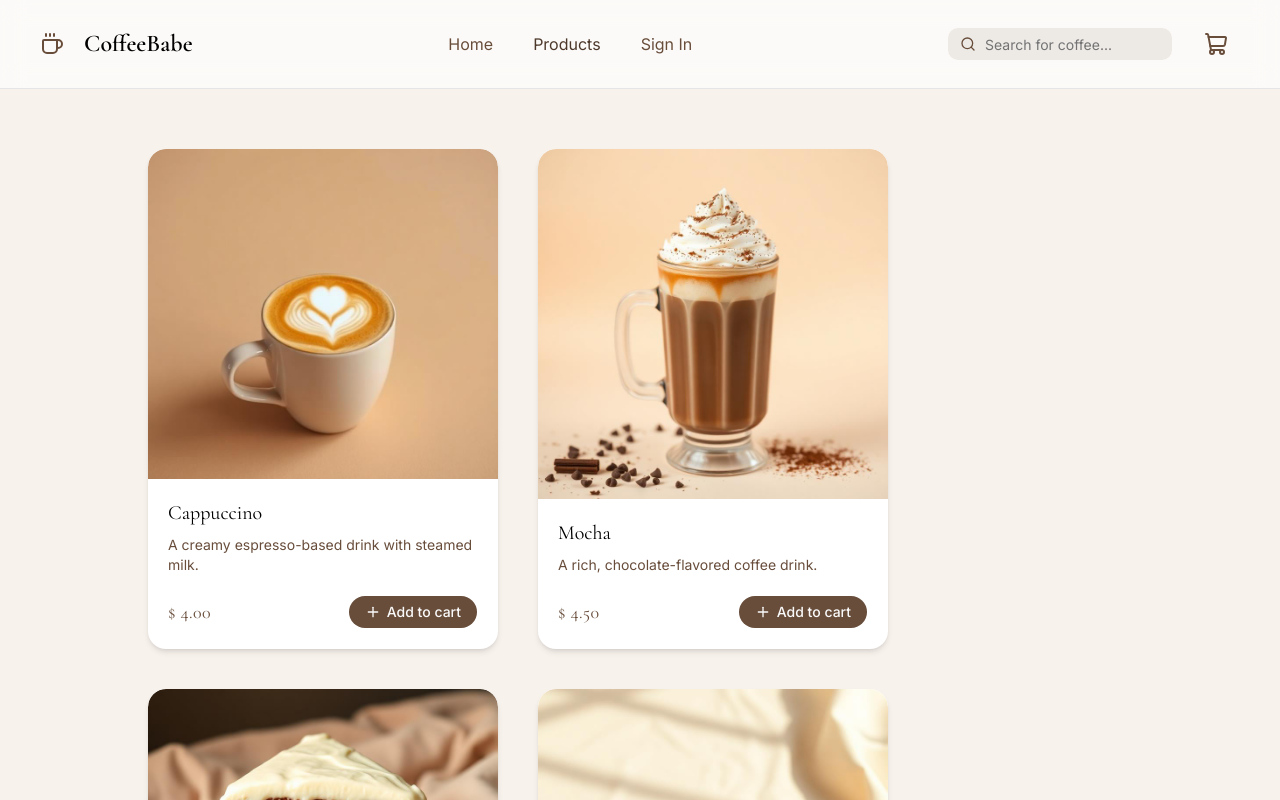
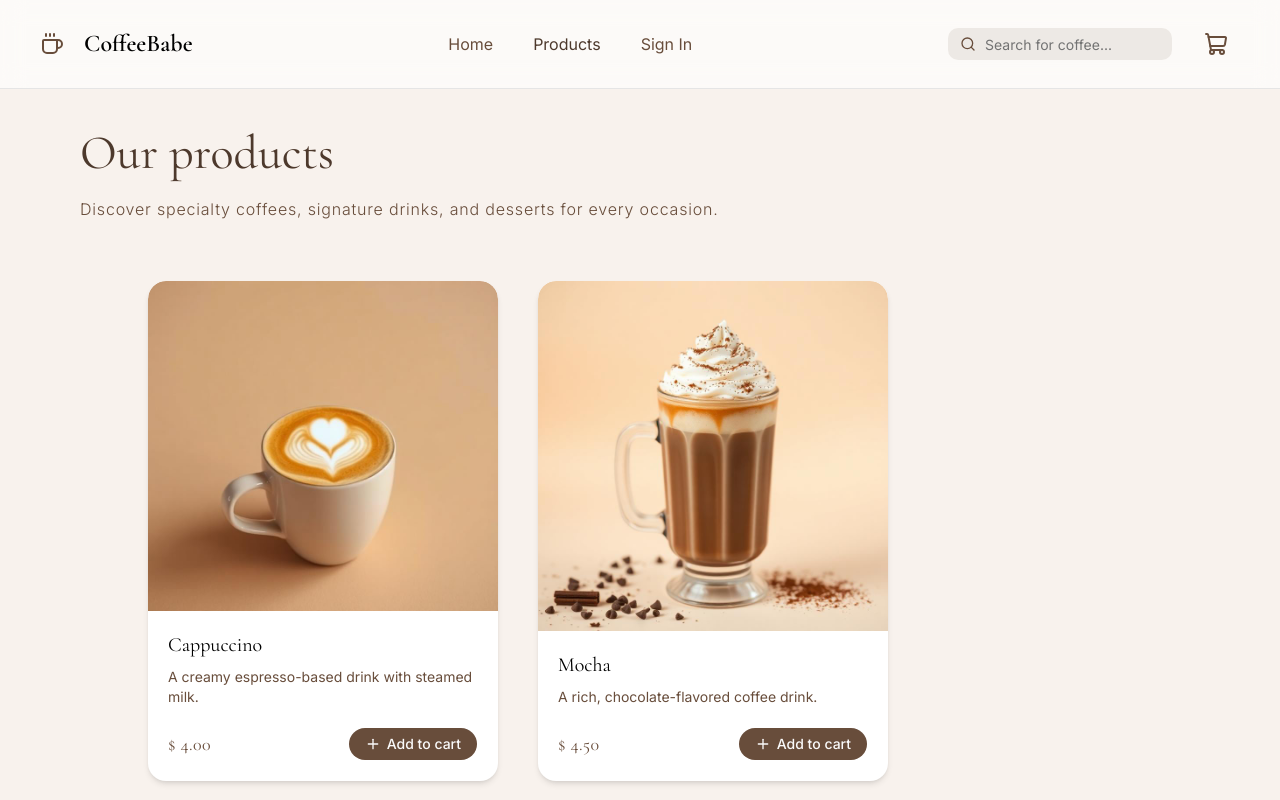
Before and after one commit to Rafaelszc/CoffeeBabe, a React (Vite) app in the folder frontend/: page /products in a window 1280 px wide. Shown: the top 800 px of the page. Built offline with nearby package versions, Linux system fonts and the light colour scheme.

Commit message:
refactor (frontend): add some text to products page

```diff
--- a/frontend/src/pages/Products/Products.jsx
+++ b/frontend/src/pages/Products/Products.jsx
@@ -19,9 +19,10 @@ export const Products = () => {
   }, []);
 
   return (
-    <div className="bg-white/20 gap-8 py-10">
-      <div>
-
+    <div className="bg-white/20 flex flex-col gap-10 py-10">
+      <div className="px-20 flex flex-col gap-5">
+        <h2 className="text-5xl text-secondary-foreground block">Our products</h2>
+        <p className="text-secondary font-light tracking-wider">Discover specialty coffees, signature drinks, and desserts for every occasion.</p>
       </div>
       <div className="w-full flex items-center justify-center">
         <div className="flex flex-wrap w-4/5 justify-start">
```
